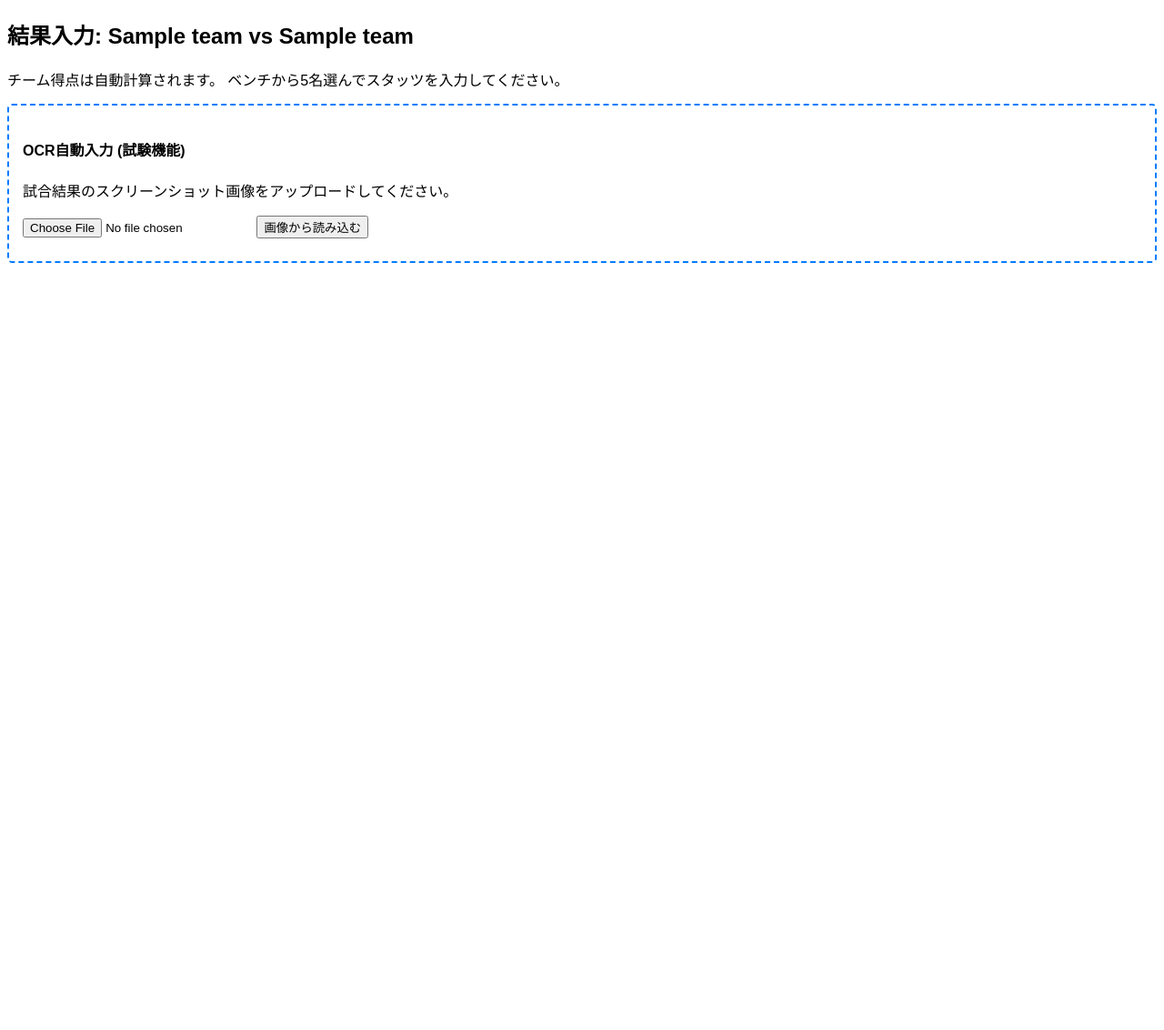
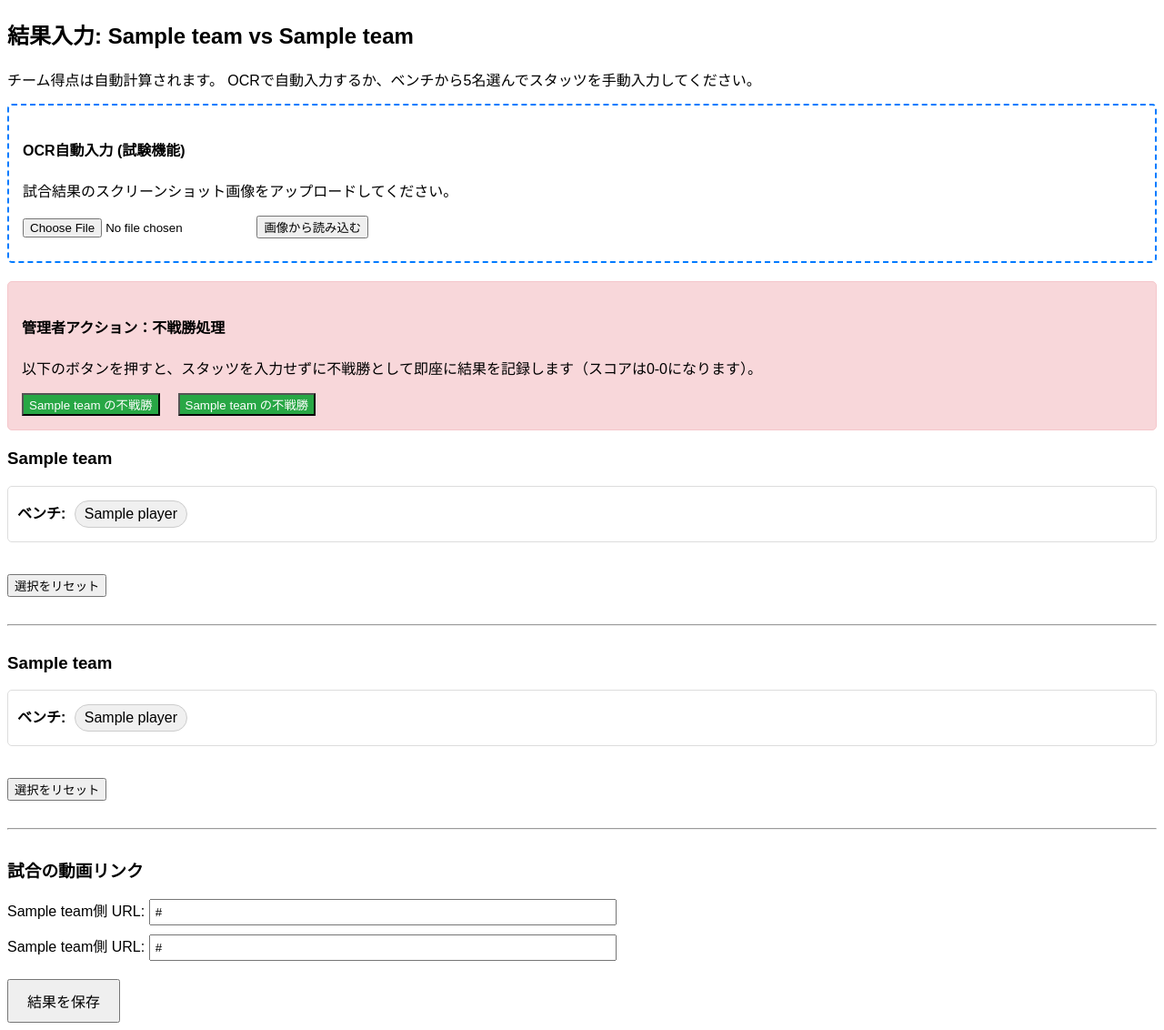
Before and after one commit to mito0612uni/NBA2K26-JPL, a Flask app: page /game/1/edit in a window 1280 px wide. Shown: the part 56-1188 px from the top of the page at 91% size. Before the commit the page ends 345 px from the top, so only its background shows below. Run offline with Flask 3, Linux system fonts and the light colour scheme; a user stored in the database is signed in; tables that the repository leaves empty hold one stand-in row (values such as "Sample post"); some libraries are stand-ins or nearby versions.

Commit message:
Fix OCR NameError and restore manual entry UI

```diff
--- a/app.py
+++ b/app.py
@@ -4,7 +4,7 @@ import string
 import cloudinary
 import cloudinary.uploader
 import cloudinary.api
-from flask import Flask, render_template, request, redirect, url_for, flash
+from flask import Flask, render_template, request, redirect, url_for, flash, jsonify
 from flask_sqlalchemy import SQLAlchemy
 from sqlalchemy import func, case, or_
 from werkzeug.security import generate_password_hash, check_password_hash
--- a/templates/game_edit.html
+++ b/templates/game_edit.html
@@ -1,8 +1,6 @@
 {% extends "layout.html" %}
-
 {% block content %}
 <style>
-  /* このページ専用の簡単なスタイル */
   .bench { border: 1px solid #ddd; padding: 10px; margin-bottom: 15px; border-radius: 5px; }
   .bench-player { background-color: #f0f0f0; border: 1px solid #ccc; padding: 5px 10px; border-radius: 15px; cursor: pointer; display: inline-block; margin: 5px; }
   .bench-player:hover { background-color: #e0e0e0; }
@@ -19,7 +17,7 @@
 <p style="margin-bottom: 15px;">
   チーム得点は自動計算されます。
   {% if current_user.is_authenticated %}
-  ベンチから5名選んでスタッツを入力してください。
+  OCRで自動入力するか、ベンチから5名選んでスタッツを手動入力してください。
   {% else %}
   これは閲覧専用です。結果を編集するには<a href="{{ url_for('login') }}">ログイン</a>してください。
   {% endif %}
@@ -35,164 +33,90 @@
 </div>
 {% endif %}
 
-{# ... (不戦勝処理やスタッツ入力フォームは変更なし) ... #}
+{% if current_user.is_authenticated and current_user.is_admin %}
+<div style="background-color: #f8d7da; border: 1px solid #f5c6cb; padding: 15px; border-radius: 5px; margin-bottom: 20px;">
+    <h4>管理者アクション：不戦勝処理</h4>
+    <p>以下のボタンを押すと、スタッツを入力せずに不戦勝として即座に結果を記録します（スコアは0-0になります）。</p>
+    <div style="display: flex; gap: 20px;">
+        <form action="{{ url_for('forfeit_game', game_id=game.id) }}" method="post" onsubmit="return confirm('{{ game.home_team.name }} の不戦勝として記録しますか？');">
+            <input type="hidden" name="winning_team_id" value="{{ game.home_team_id }}">
+            <button type="submit" style="background-color: #28a745; color: white;">{{ game.home_team.name }} の不戦勝</button>
+        </form>
+        <form action="{{ url_for('forfeit_game', game_id=game.id) }}" method="post" onsubmit="return confirm('{{ game.away_team.name }} の不戦勝として記録しますか？');">
+            <input type="hidden" name="winning_team_id" value="{{ game.away_team_id }}">
+            <button type="submit" style="background-color: #28a745; color: white;">{{ game.away_team.name }} の不戦勝</button>
+        </form>
+    </div>
+</div>
+{% endif %}
+
 <form method="post">
-  </form>
+  {# --- ホームチーム --- #}
+  <div class="team-section">
+    <h3>{{ game.home_team.name }}</h3>
+    {% if current_user.is_authenticated %}
+    <div class="bench" id="bench-home">
+      <strong>ベンチ:</strong>
+      {% for player in game.home_team.players %}
+        <span class="bench-player" data-team-id="home" data-player-id="{{ player.id }}" data-player-name="{{ player.name }}">{{ player.name }}</span>
+      {% endfor %}
+    </div>
+    {% endif %}
+    <table class="stats-table">
+      <thead id="stats-header-home"></thead>
+      <tbody id="stats-body-home"></tbody>
+    </table>
+    {% if current_user.is_authenticated %}
+    <button type="button" class="reset-btn" data-team-id="home">選択をリセット</button>
+    {% endif %}
+  </div>
 
+  <hr style="margin: 30px 0;">
+
+  {# --- アウェイチーム --- #}
+  <div class="team-section">
+    <h3>{{ game.away_team.name }}</h3>
+    {% if current_user.is_authenticated %}
+    <div class="bench" id="bench-away">
+      <strong>ベンチ:</strong>
+      {% for player in game.away_team.players %}
+        <span class="bench-player" data-team-id="away" data-player-id="{{ player.id }}" data-player-name="{{ player.name }}">{{ player.name }}</span>
+      {% endfor %}
+    </div>
+    {% endif %}
+    <table class="stats-table">
+      <thead id="stats-header-away"></thead>
+      <tbody id="stats-body-away"></tbody>
+    </table>
+    {% if current_user.is_authenticated %}
+    <button type="button" class="reset-btn" data-team-id="away">選択をリセット</button>
+    {% endif %}
+  </div>
+
+  <hr style="margin: 30px 0;">
+
+  {% if current_user.is_authenticated %}
+  <div>
+    <h3>試合の動画リンク</h3>
+    <div style="margin-bottom: 10px;">
+      <label for="youtube_url_home">{{ game.home_team.name }}側 URL:</label>
+      <input type="url" id="youtube_url_home" name="youtube_url_home" value="{{ game.youtube_url_home or '' }}" placeholder="https://..." style="width: 100%; max-width: 500px; padding: 5px;">
+    </div>
+    <div>
+      <label for="youtube_url_away">{{ game.away_team.name }}側 URL:</label>
+      <input type="url" id="youtube_url_away" name="youtube_url_away" value="{{ game.youtube_url_away or '' }}" placeholder="https://..." style="width: 100%; max-width: 500px; padding: 5px;">
+    </div>
+  </div>
+  {% endif %}
+
+  {% if current_user.is_authenticated %}
+  <button type="submit" style="margin-top: 20px; padding: 10px 20px; font-size: 16px;">結果を保存</button>
+  {% endif %}
+</form>
 {% endblock %}
 
-
-{# ★★★ ここからが修正部分です。すべてのJavaScriptをこの中にまとめます ★★★ #}
 {% block scripts %}
 <script>
-// データベースから渡された既存のスタッツをJSON形式で受け取る
-const existingStats = {{ stats | tojson }};
-
-document.addEventListener('DOMContentLoaded', function() {
-  const statHeaders = ['選手名', '得点', 'ｱｼｽﾄ', 'ﾘﾊﾞｳﾝﾄﾞ', 'ｽﾃｨｰﾙ', 'ﾌﾞﾛｯｸ', 'ﾌｧｳﾙ', 'TO', 'FGM', 'FGA', '3PM', '3PA', 'FTM', 'FTA'];
-  const statFields = ['player_name', 'pts', 'ast', 'reb', 'stl', 'blk', 'foul', 'turnover', 'fgm', 'fga', 'three_pm', 'three_pa', 'ftm', 'fta'];
-  const isUserAuthenticated = {{ current_user.is_authenticated | tojson }};
-
-  function createHeaderRow() {
-    return '<tr>' + statHeaders.map(h => `<th>${h}</th>`).join('') + '</tr>';
-  }
-
-  function createPlayerRow(playerId, playerName, teamId) {
-    const playerStats = existingStats[playerId] || {};
-    let rowHTML = `<td>${playerName}</td>`;
-    statFields.slice(1).forEach(field => {
-      const value = playerStats[field] || 0;
-      const readonly = isUserAuthenticated ? '' : 'readonly';
-      rowHTML += `<td><input type="number" name="player_${playerId}_${field}" value="${value}" min="0" ${readonly}></td>`;
-    });
-    return `<tr data-player-id="${playerId}" data-team-id="${teamId}">${rowHTML}</tr>`;
-  }
-
-  function populateInitialStats() {
-    const statsHeaderHome = document.getElementById('stats-header-home');
-    const statsBodyHome = document.getElementById('stats-body-home');
-    const statsHeaderAway = document.getElementById('stats-header-away');
-    const statsBodyAway = document.getElementById('stats-body-away');
-
-    let homeHasStats = false;
-    let awayHasStats = false;
-
-    for (const playerId in existingStats) {
-      const player = document.querySelector(`.bench-player[data-player-id='${playerId}']`);
-      if (player) {
-        const teamId = player.dataset.teamId;
-        const playerName = player.dataset.playerName;
-        if (teamId === 'home') {
-          statsBodyHome.insertAdjacentHTML('beforeend', createPlayerRow(playerId, playerName, teamId));
-          if (isUserAuthenticated) player.classList.add('selected');
-          homeHasStats = true;
-        } else if (teamId === 'away') {
-          statsBodyAway.insertAdjacentHTML('beforeend', createPlayerRow(playerId, playerName, teamId));
-          if (isUserAuthenticated) player.classList.add('selected');
-          awayHasStats = true;
-        }
-      }
-    }
-
-    if (homeHasStats) statsHeaderHome.innerHTML = createHeaderRow();
-    if (awayHasStats) statsHeaderAway.innerHTML = createHeaderRow();
-  }
-
-  populateInitialStats();
-
-  if (isUserAuthenticated) {
-    document.querySelectorAll('.bench-player').forEach(playerSpan => {
-      playerSpan.addEventListener('click', function() {
-        if (this.classList.contains('selected')) return;
-        const teamId = this.dataset.teamId;
-        const statsBody = document.getElementById(`stats-body-${teamId}`);
-        if (statsBody.children.length >= 5) {
-          alert('選択できる選手は5人までです。');
-          return;
-        }
-        const statsHeader = document.getElementById(`stats-header-${teamId}`);
-        if (statsHeader.children.length === 0) statsHeader.innerHTML = createHeaderRow();
-        const playerId = this.dataset.playerId;
-        const playerName = this.dataset.playerName;
-        statsBody.insertAdjacentHTML('beforeend', createPlayerRow(playerId, playerName, teamId));
-        this.classList.add('selected');
-      });
-    });
-
-    document.querySelectorAll('.reset-btn').forEach(button => {
-      button.addEventListener('click', function() {
-        const teamId = this.dataset.teamId;
-        document.getElementById(`stats-header-${teamId}`).innerHTML = '';
-        document.getElementById(`stats-body-${teamId}`).innerHTML = '';
-        document.querySelectorAll(`#bench-${teamId} .bench-player`).forEach(span => {
-          span.classList.remove('selected');
-        });
-      });
-    });
-
-    // --- OCRボタンの処理 ---
-    const ocrBtn = document.getElementById('ocr-submit-btn');
-    if (ocrBtn) {
-        ocrBtn.addEventListener('click', function() {
-            const imageInput = document.getElementById('ocr-image-input');
-            const feedbackDiv = document.getElementById('ocr-feedback');
-
-            if (imageInput.files.length === 0) {
-                feedbackDiv.textContent = '画像ファイルを選択してください。';
-                feedbackDiv.style.color = 'red';
-                return;
-            }
-
-            feedbackDiv.textContent = '画像をアップロードして解析中...';
-            feedbackDiv.style.color = 'blue';
-
-            const formData = new FormData();
-            formData.append('image', imageInput.files[0]);
-
-            fetch("{{ url_for('ocr_upload') }}", {
-                method: 'POST',
-                body: formData
-            })
-            .then(response => response.json())
-            .then(data => {
-                if (data.error) {
-                    feedbackDiv.textContent = `エラー: ${data.error}`;
-                    feedbackDiv.style.color = 'red';
-                    return;
-                }
-
-                let playersFound = 0;
-                for (const playerName in data) {
-                    const playerSpan = [...document.querySelectorAll('.bench-player')].find(span => span.dataset.playerName === playerName);
-
-                    if (playerSpan) {
-                        playersFound++;
-                        if (!playerSpan.classList.contains('selected')) {
-                            playerSpan.click();
-                        }
-
-                        setTimeout(() => {
-                            const stats = data[playerName];
-                            const playerId = playerSpan.dataset.playerId;
-                            for (const statName in stats) {
-                                const input = document.querySelector(`input[name='player_${playerId}_${statName}']`);
-                                if (input) {
-                                    input.value = stats[statName];
-                                }
-                            }
-                        }, 100);
-                    }
-                }
-                feedbackDiv.textContent = `${Object.keys(data).length}人のプレイヤーデータを検出し、${playersFound}人の登録済みプレイヤーに反映しました。`;
-                feedbackDiv.style.color = 'green';
-            })
-            .catch(error => {
-                feedbackDiv.textContent = `通信エラーが発生しました: ${error}`;
-                feedbackDiv.style.color = 'red';
-            });
-        });
-    }
-  }
-});
+// ... (すべてのJavaScriptコード)
 </script>
 {% endblock %}
```
